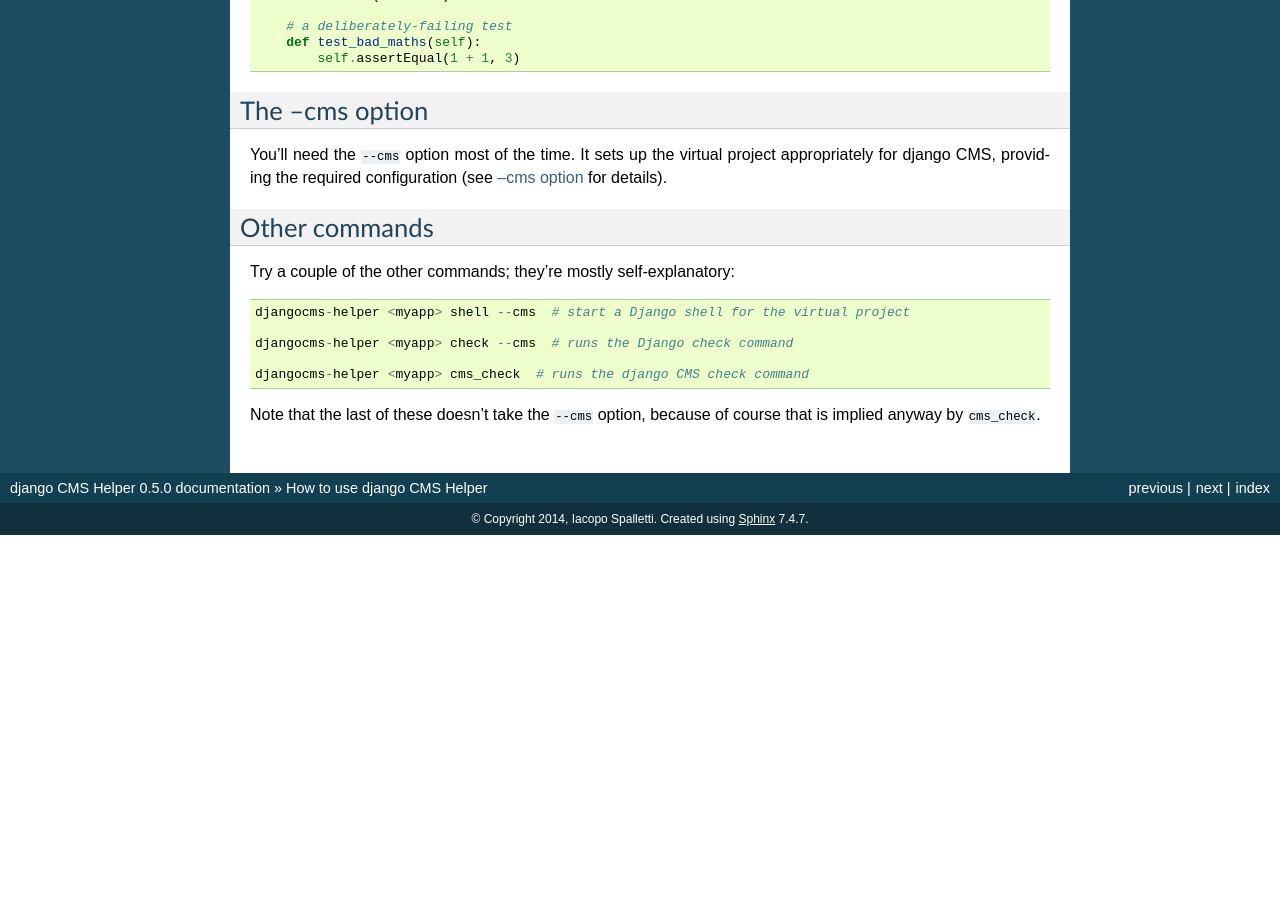
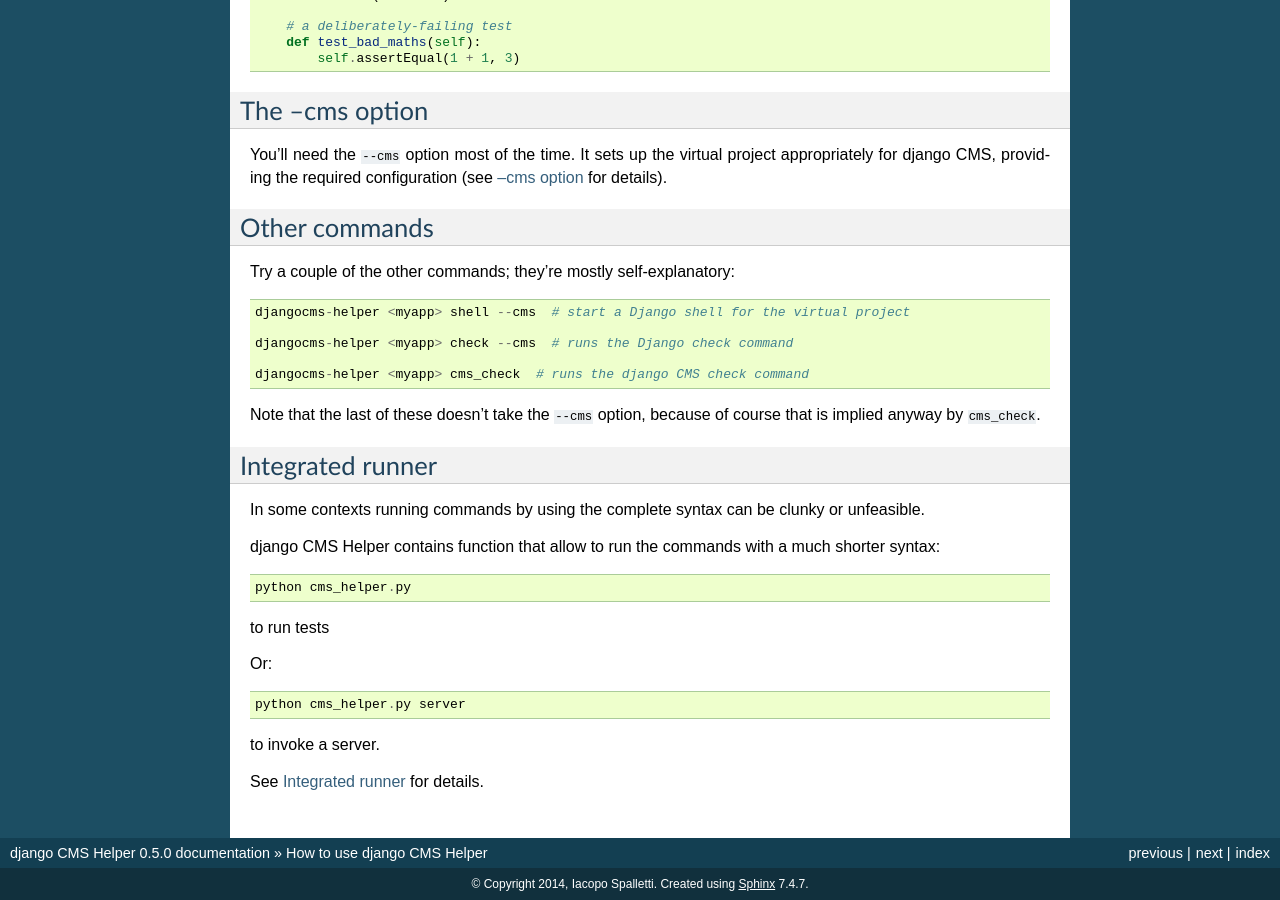
Before and after one commit to nephila/django-app-helper, a Sphinx documentation site: the page built from docs/introduction.rst, in a window 1280 px wide and 900 px high, scrolled down 971 px. Built offline with Sphinx 7.4.7, drawn with Linux system fonts in a browser that asks for light colours; before the commit the page ends 1506 px from its top, so only the background shows below that.

Commit message:
Add documentation for runners

```diff
--- a/docs/index.rst
+++ b/docs/index.rst
@@ -59,6 +59,7 @@
    introduction
    reference
    settings
+   runner
    basetest
    development
    contributing
--- a/docs/introduction.rst
+++ b/docs/introduction.rst
@@ -78,3 +78,25 @@
 
 Note that the last of these doesn't take the ``--cms`` option, because of course that is implied
 anyway by ``cms_check``.
+
+
+
+=================
+Integrated runner
+=================
+
+In some contexts running commands by using the complete syntax can be clunky or unfeasible.
+
+django CMS Helper contains function that allow to run the commands with a much shorter syntax::
+
+    python cms_helper.py
+
+to run tests
+
+Or::
+
+    python cms_helper.py server
+
+to invoke a server.
+
+See :doc:`runner` for details.
--- a/docs/settings.rst
+++ b/docs/settings.rst
@@ -1,6 +1,8 @@
 ###############################
 Settings with django CMS Helper
 ###############################
+
+.. _extra-settings:
 
 ==============
 Extra settings
```
Also changed, not shown: docs/runner.rst (added, +57 -0 lines).
